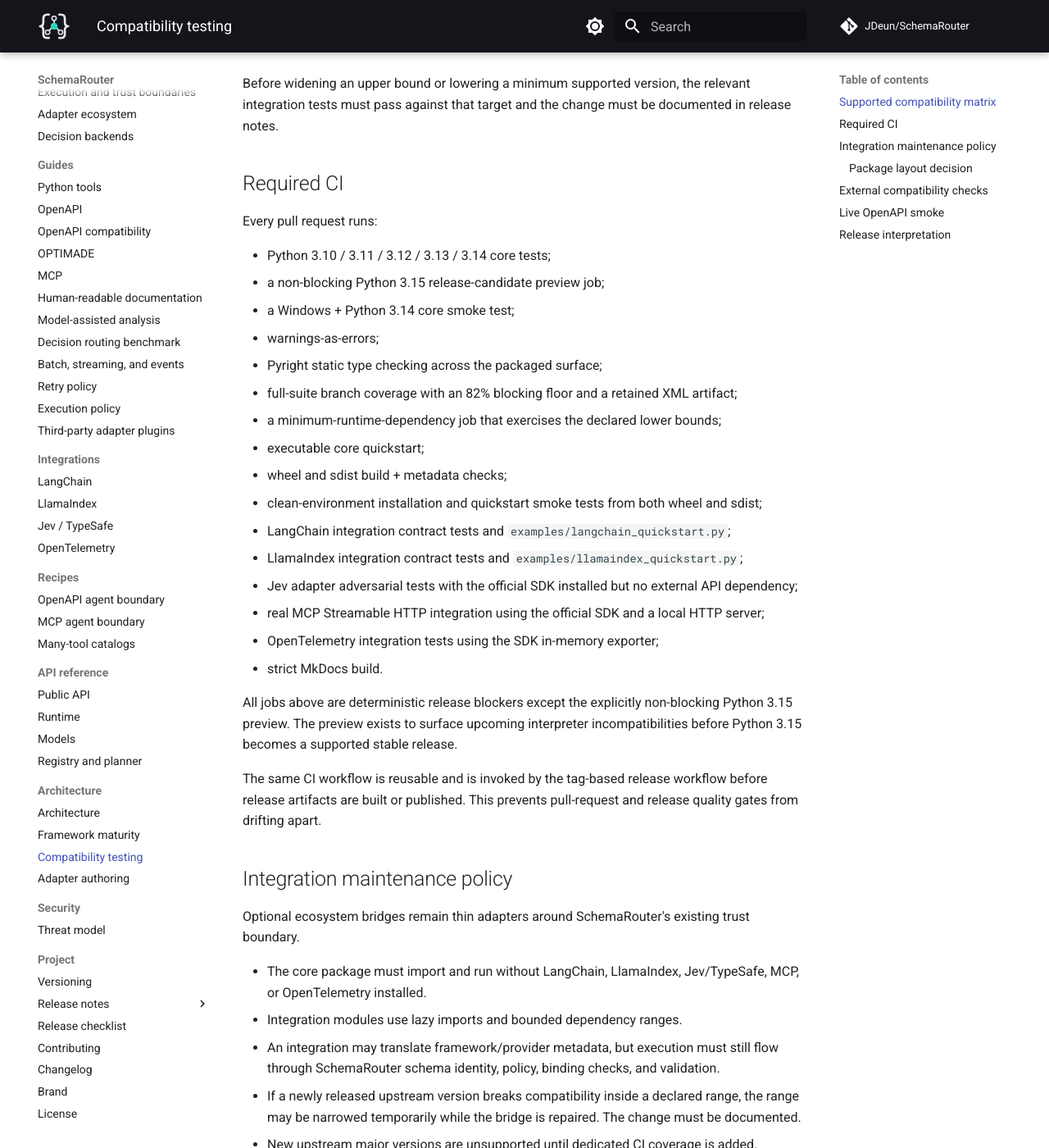
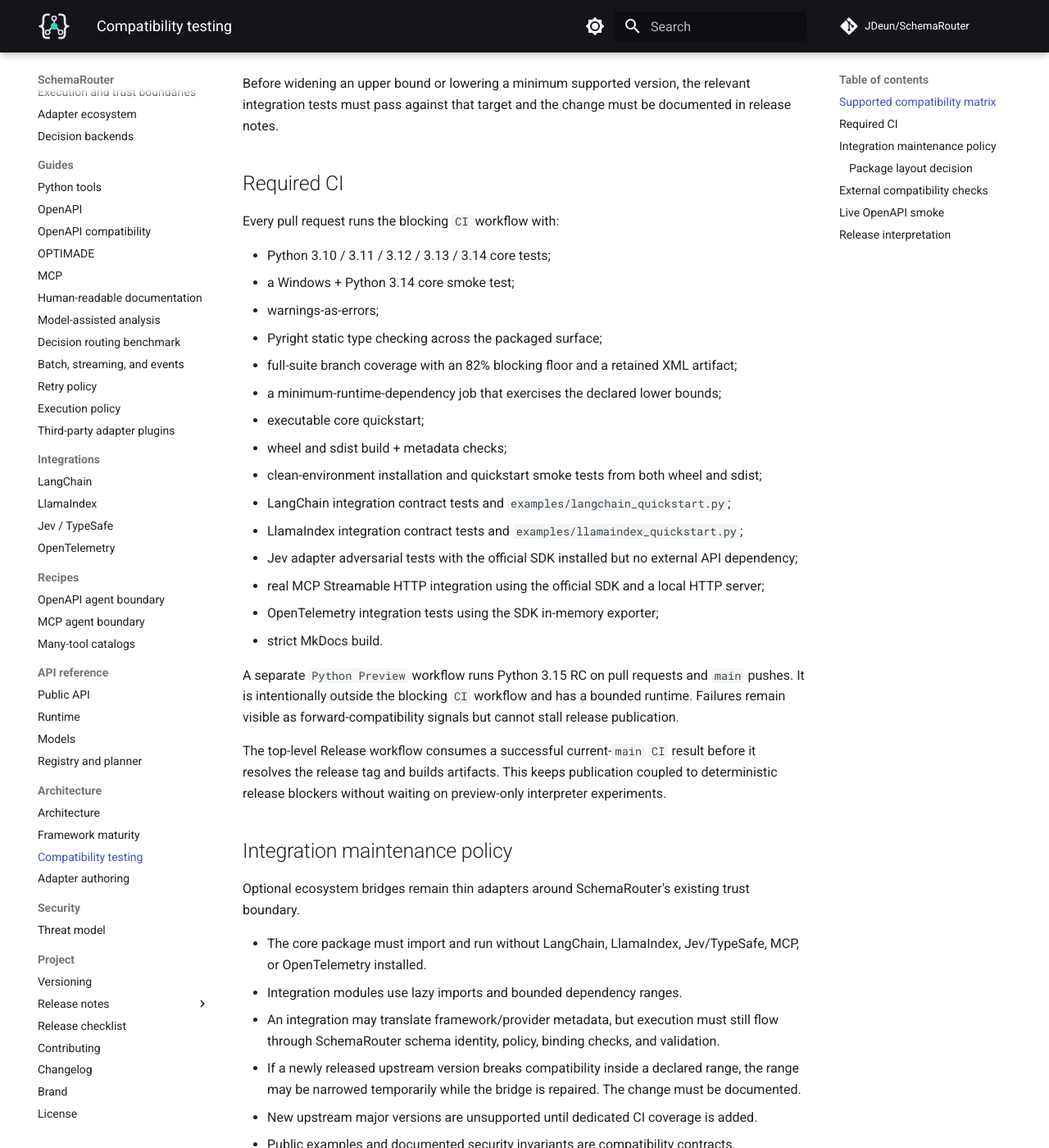
Before and after one commit to JDeun/SchemaRouter, an MkDocs documentation site: the page built from docs/compatibility.md, in a window 1280 px wide and 1400 px high, scrolled down 1044 px. Shown: the whole window at 82% size. Built offline with MkDocs 1.6.1 and Material for MkDocs 9.7.7, drawn with Linux system fonts in a browser that asks for light colours; comment, search, counter and statistics services are not loaded.

Commit message:
docs: separate preview compatibility from release gates

```diff
--- a/docs/compatibility.md
+++ b/docs/compatibility.md
@@ -24,10 +24,9 @@
 
 ## Required CI
 
-Every pull request runs:
+Every pull request runs the blocking `CI` workflow with:
 
 - Python 3.10 / 3.11 / 3.12 / 3.13 / 3.14 core tests;
-- a non-blocking Python 3.15 release-candidate preview job;
 - a Windows + Python 3.14 core smoke test;
 - warnings-as-errors;
 - Pyright static type checking across the packaged surface;
@@ -43,13 +42,13 @@
 - OpenTelemetry integration tests using the SDK in-memory exporter;
 - strict MkDocs build.
 
-All jobs above are deterministic release blockers except the explicitly non-blocking Python 3.15
-preview. The preview exists to surface upcoming interpreter incompatibilities before Python 3.15
-becomes a supported stable release.
+A separate `Python Preview` workflow runs Python 3.15 RC on pull requests and `main` pushes.
+It is intentionally outside the blocking `CI` workflow and has a bounded runtime. Failures remain
+visible as forward-compatibility signals but cannot stall release publication.
 
-The same CI workflow is reusable and is invoked by the tag-based release workflow before release
-artifacts are built or published. This prevents pull-request and release quality gates from drifting
-apart.
+The top-level Release workflow consumes a successful current-`main` `CI` result before it
+resolves the release tag and builds artifacts. This keeps publication coupled to deterministic
+release blockers without waiting on preview-only interpreter experiments.
 
 ## Integration maintenance policy
 
```
